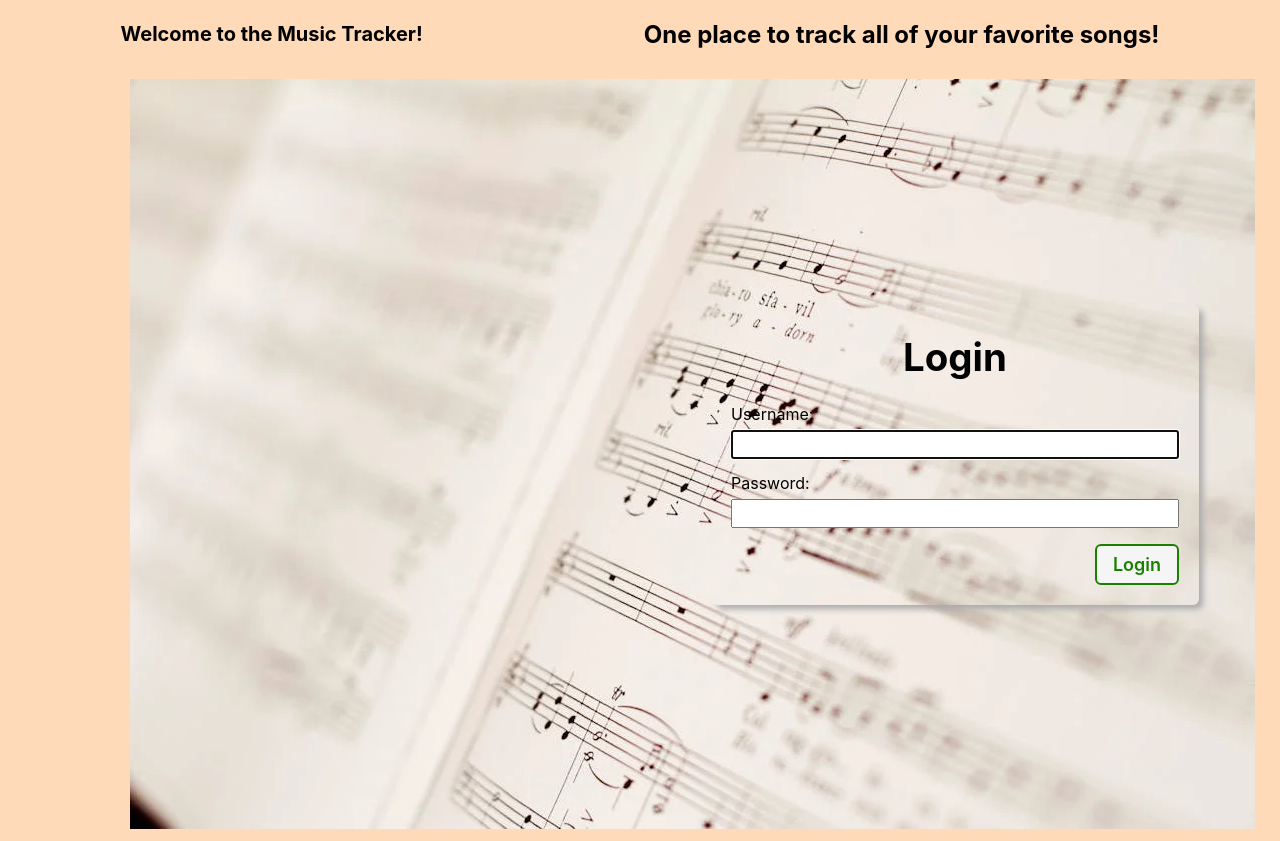
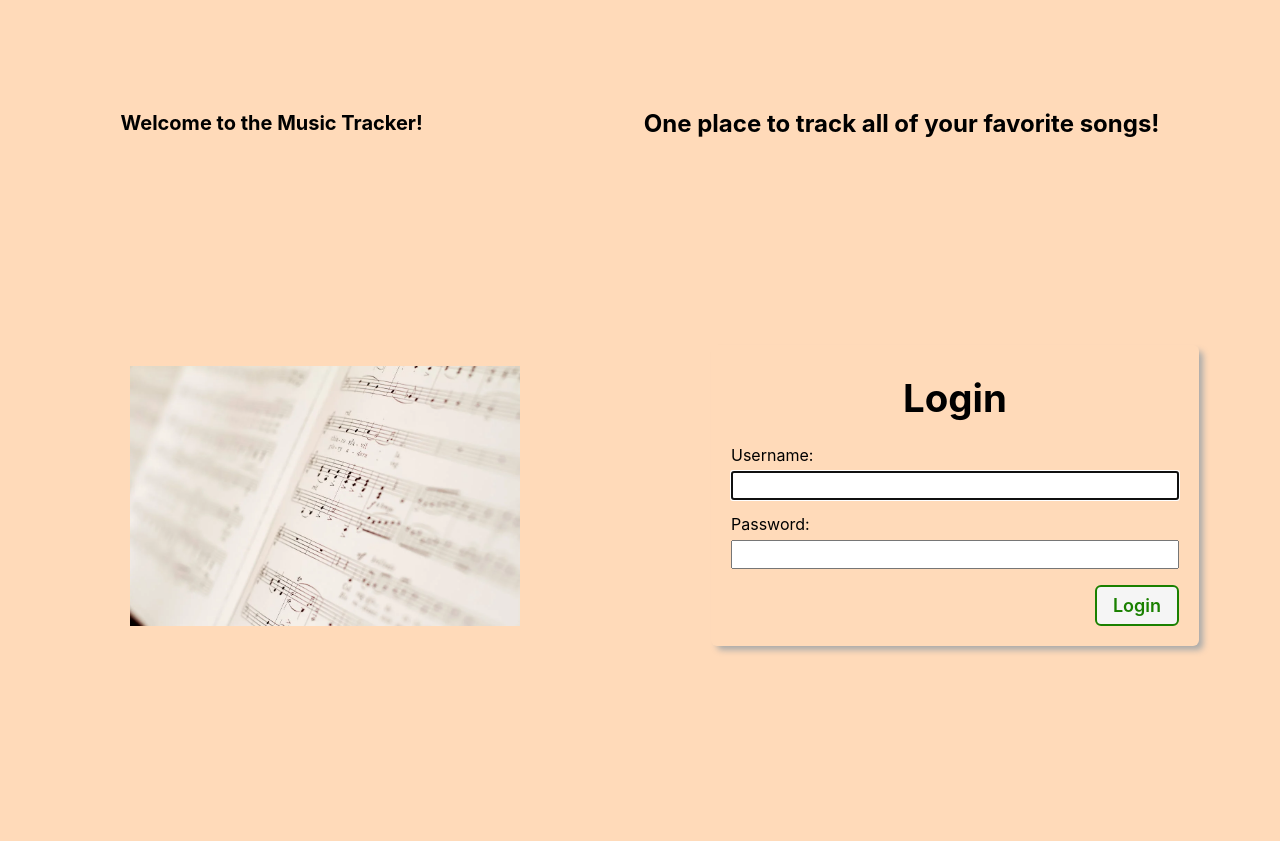
Before and after one commit to chaoscgo/Music-tracker, a Django app: page / in a window 1280 px wide. Shown: the part 50-891 px from the top of the page. After the commit the page ends 703 px from the top, so only its background shows below. Run offline with Django 5.2, Linux system fonts and the light colour scheme.

Commit message:
resized landing page image

```diff
--- a/main_app/static/css/home.css
+++ b/main_app/static/css/home.css
@@ -63,6 +63,24 @@
     margin-top: 16px;
   }
 
+  .login {
+    border: var(--borders);
+    padding: 20px;
+    border-radius: var(--card-border-radius);
+    box-shadow: var(--card-box-shadow);
+    width: 100%;
+  }
+
+  .logo-container {
+    max-width: 520px;
+  }
+
+  .image-style {
+    display: block;
+    max-width: 100%;
+    height: auto;
+  }
+
   @media only screen and (min-width: 768px) {
     main {
       justify-content: space-around;
@@ -72,15 +90,4 @@
       width: 40%;
     }
 
-    .login {
-      border: var(--borders);
-      padding: 20px;
-      border-radius: var(--card-border-radius);
-      box-shadow: var(--card-box-shadow);
-      width: 100%;
-    }
-
-    .logo-container {
-      max-width: 520px;
-    }
   }
--- a/main_app/templates/home.html
+++ b/main_app/templates/home.html
@@ -11,7 +11,7 @@
 
 <section class="logo-container">
   <div class="song-container">
-    <img src="{% static 'images/music_score.png' %}" alt="picture of a music score" />
+    <img class="image-style" src="{% static 'images/music_score.png' %}" alt="picture of a music score" />
   </div>
   <img src="" alt="" />
 </section>
```
